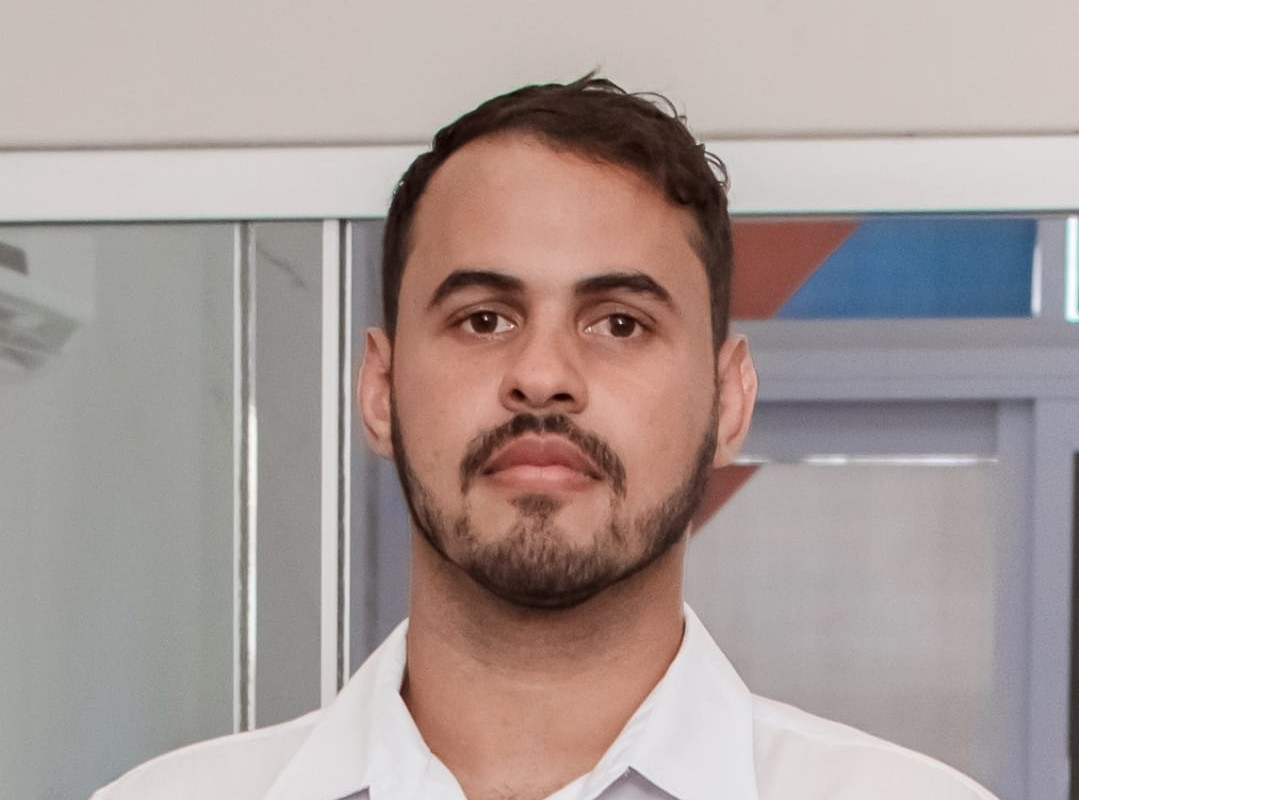
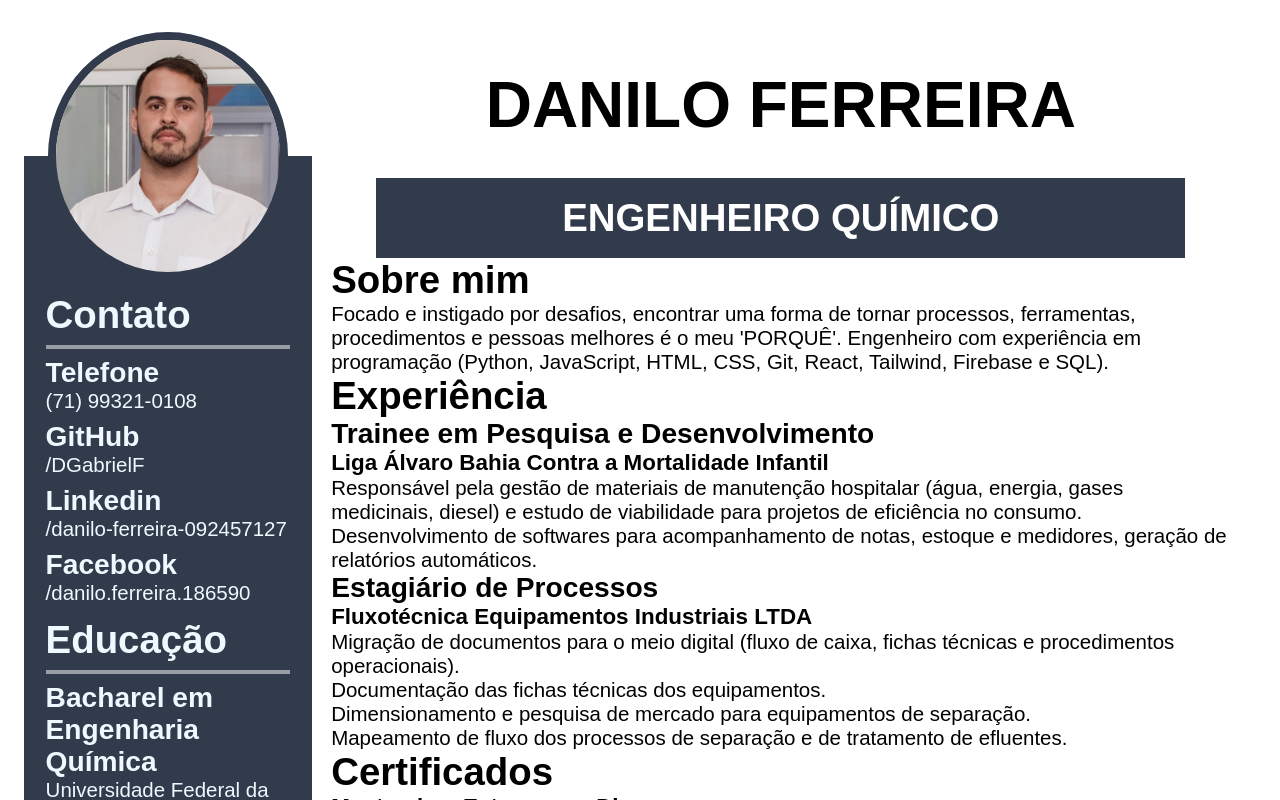
Before and after one commit to DGabrielF/curriculum, a React (Create React App) app: page / in a window 1280 px wide. Shown: the top 800 px of the page. Built offline with nearby package versions, Linux system fonts and the light colour scheme.

Commit message:
:lipstick: feat: adding style to the left container

```diff
--- a/src/styles/global.css
+++ b/src/styles/global.css
@@ -37,3 +37,62 @@ h5 {
 span, a, li {
   font-size: 1.6vw;
 }
+button {
+  color: aliceblue;
+  padding: .3rem;
+  width: 85%;
+  background-color: transparent;
+  border: none;
+  cursor: pointer;
+}
+img {
+  width: 85%;
+  max-width: 15rem;
+  margin-right: 1.2rem;
+  margin-left: 1.2rem;
+  border-radius: 100%;
+  border: .5rem solid #323b4c;
+}
+/* Classes */
+.container {
+  padding: 2rem 1.5rem;
+  min-height: 1027px;
+  display: flex;
+  justify-content: space-evenly;
+  gap: 1.2rem;
+  overflow: hidden;
+}
+.left-container {
+  padding-bottom: 5%;
+  width: 40%;
+  min-width: 18rem;
+  max-width: 40rem;
+  min-height: 93vh;
+  height: 100%;
+  color: aliceblue;
+  background-color: #323b4c;
+  display: flex;
+  flex-direction: column;
+  align-items: center;
+  justify-content: space-between;
+  overflow: hidden;
+  gap: .8rem;
+}
+.left-container .section {
+  width: 85%;
+  display: flex;
+  flex-direction: column;
+  gap: .5rem;
+}
+.img {
+  width: 100%;
+  display: flex;
+  align-items: center;
+  justify-content: center;
+  background: linear-gradient(#ffffff 0%, #ffffff 49.99%, #ffffff00 50%);
+}
+.separator.white {
+  background-color: #ffffff80;
+  width: 100%;
+  height: .25rem;
+}
```
